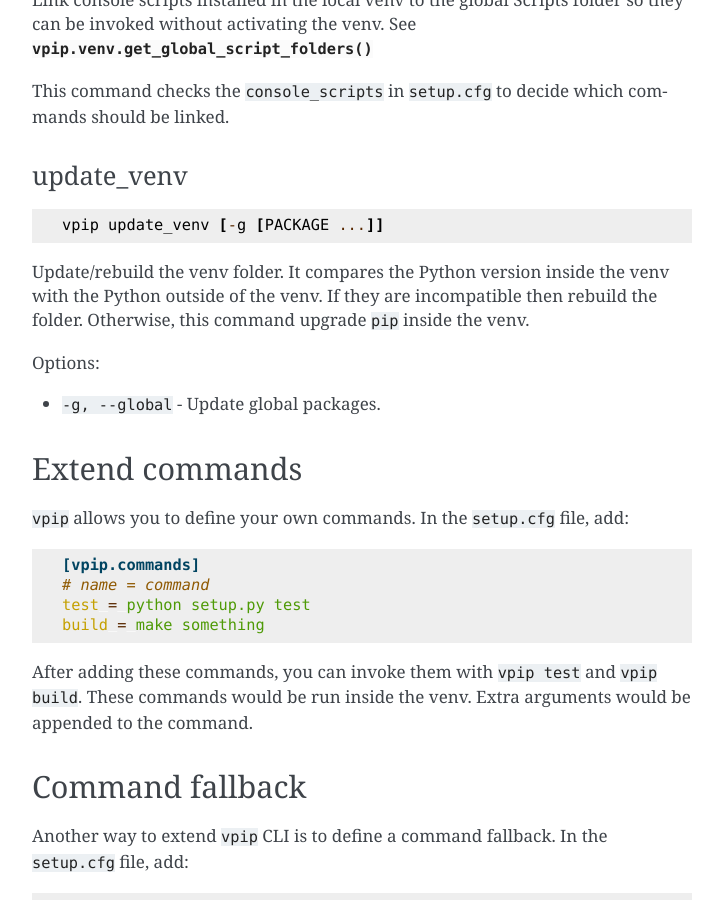
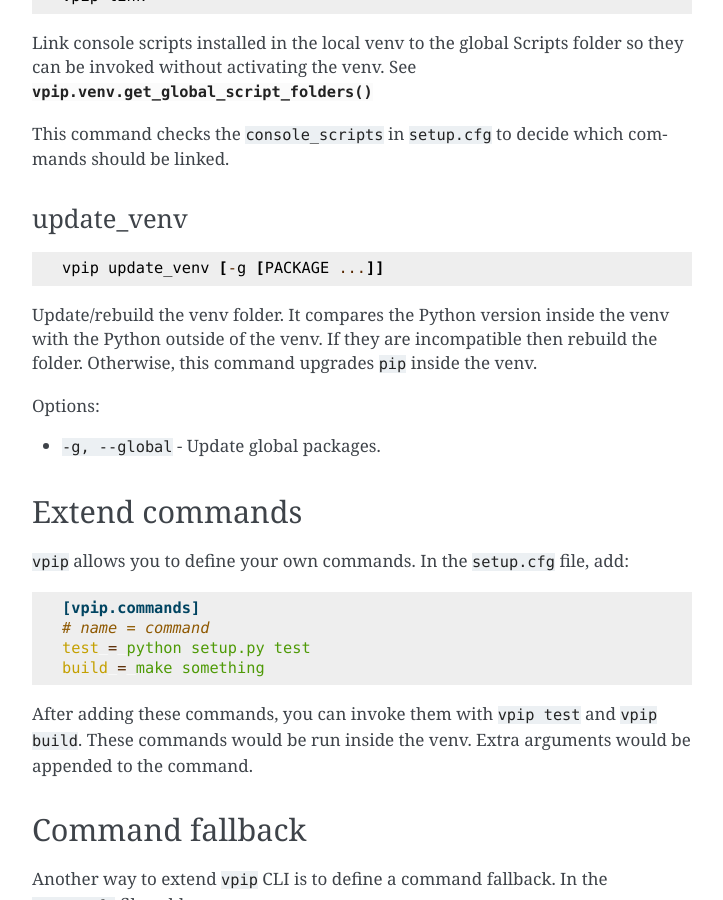
Before and after one commit to eight04/vpip, a Sphinx documentation site: the page built from docs/commands.rst, in a window 1280 px wide and 900 px high, scrolled down 2640 px. Shown: the whole window, without its empty margins (388-1111 px from the left). Built offline with Sphinx 7.4.7, drawn with Linux system fonts in a browser that asks for light colours; some of the changed text lies outside the part shown.

Commit message:
Update doc

```diff
--- a/docs/commands.rst
+++ b/docs/commands.rst
@@ -115,7 +117,7 @@ update_venv
 
   vpip update_venv [-g [PACKAGE ...]]
 
-Update/rebuild the venv folder. It compares the Python version inside the venv with the Python outside of the venv. If they are incompatible then rebuild the folder. Otherwise, this command upgrade ``pip`` inside the venv.
+Update/rebuild the venv folder. It compares the Python version inside the venv with the Python outside of the venv. If they are incompatible then rebuild the folder. Otherwise, this command upgrades ``pip`` inside the venv.
 
 Options:
 
```
Also changed, not shown: other parts of docs/commands.rst (+3 -1 lines), 1 other file.
